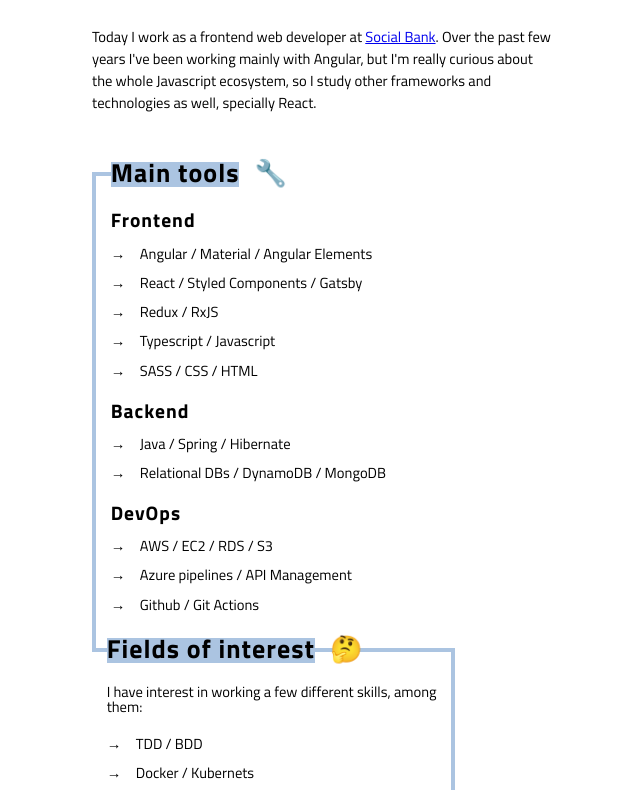
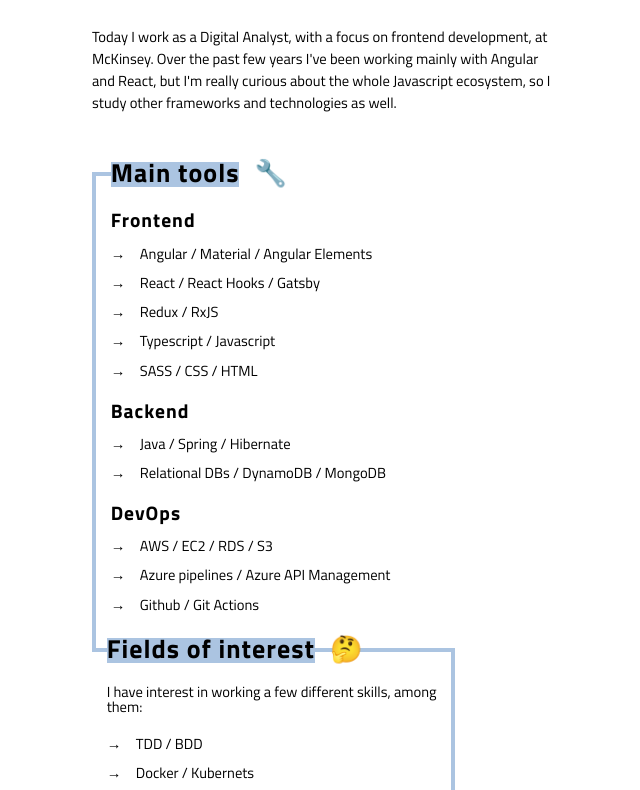
Before and after one commit to pedrovsp/pedrovsp.github.io, a Gatsby site: page / in a window 1280 px wide. Shown: the part 839-1629 px from the top of the page, without its empty margins (318-958 px from the left). Built offline with nearby package versions, Linux system fonts and the light colour scheme; Gatsby itself is replaced by a stand-in of ours.

Commit message:
refactor: change job title

```diff
--- a/src/locales/en/Index.json
+++ b/src/locales/en/Index.json
@@ -8,8 +8,8 @@
     "work": {
         "title": "What do I work with?",
         "p1": {
-            "pt1": "Today I work as a frontend web developer at ",
-            "pt2": ". Over the past few years I've been working mainly with Angular, but I'm really curious about the whole Javascript ecosystem, so I study other frameworks and technologies as well, specially React."
+            "pt1": "Today I work as a Digital Analyst, with a focus on frontend development, at ",
+            "pt2": ". Over the past few years I've been working mainly with Angular and React, but I'm really curious about the whole Javascript ecosystem, so I study other frameworks and technologies as well."
         },
         "l1": {
             "title": "Main tools"
--- a/src/locales/pt/Index.json
+++ b/src/locales/pt/Index.json
@@ -8,8 +8,8 @@
     "work": {
         "title": "Com o que trabalho?",
         "p1": {
-            "pt1": "Hoje atuo como desenvolvedor frontend no ",
-            "pt2": ". Nos últimos anos tenho trabalhado principalmente com o framework Angular, porém tenho interesse em todo ecossistema Javascript, e estudo outros frameworks e tecnologias, principalmente React."
+            "pt1": "Hoje atuo como Digital Analyst, com foco em frontend, na ",
+            "pt2": ". Nos últimos anos tenho trabalhado principalmente com o framework Angular e React, porém tenho interesse em todo ecossistema Javascript, e estudo outros frameworks e tecnologias."
         },
         "l1": {
             "title": "Principais ferramentas"
--- a/src/pages/index.tsx
+++ b/src/pages/index.tsx
@@ -48,7 +48,7 @@ const IndexPage = () => {
 				<H1 title={t('work.title')} emoji='💼' />
 			</div>
 			<Par marginBottom={true}>
-				{t('work.p1.pt1')}<a href='https://socialbank.com.br' target="_blank" rel="noreferrer">Social Bank</a>{t('work.p1.pt2')}
+				{t('work.p1.pt1')}McKinsey{t('work.p1.pt2')}
 			</Par>
 			<div className="top-box-border" />
 			<BoxList boxType='top'>
@@ -56,7 +56,7 @@ const IndexPage = () => {
 				<H3 title='Frontend' />
 				<ul>
 					<li>Angular / Material / Angular Elements</li>
-					<li>React / Styled Components / Gatsby</li>
+					<li>React / React Hooks / Gatsby</li>
 					<li>Redux / RxJS</li>
 					<li>Typescript / Javascript</li>
 					<li>SASS / CSS / HTML</li>
@@ -69,7 +69,7 @@ const IndexPage = () => {
 				<H3 title='DevOps' />
 				<ul>
 					<li>AWS / EC2 / RDS / S3</li>
-					<li>Azure pipelines / API Management</li>
+					<li>Azure pipelines / Azure API Management</li>
 					<li>Github / Git Actions</li>
 				</ul>
 			</BoxList>
```
